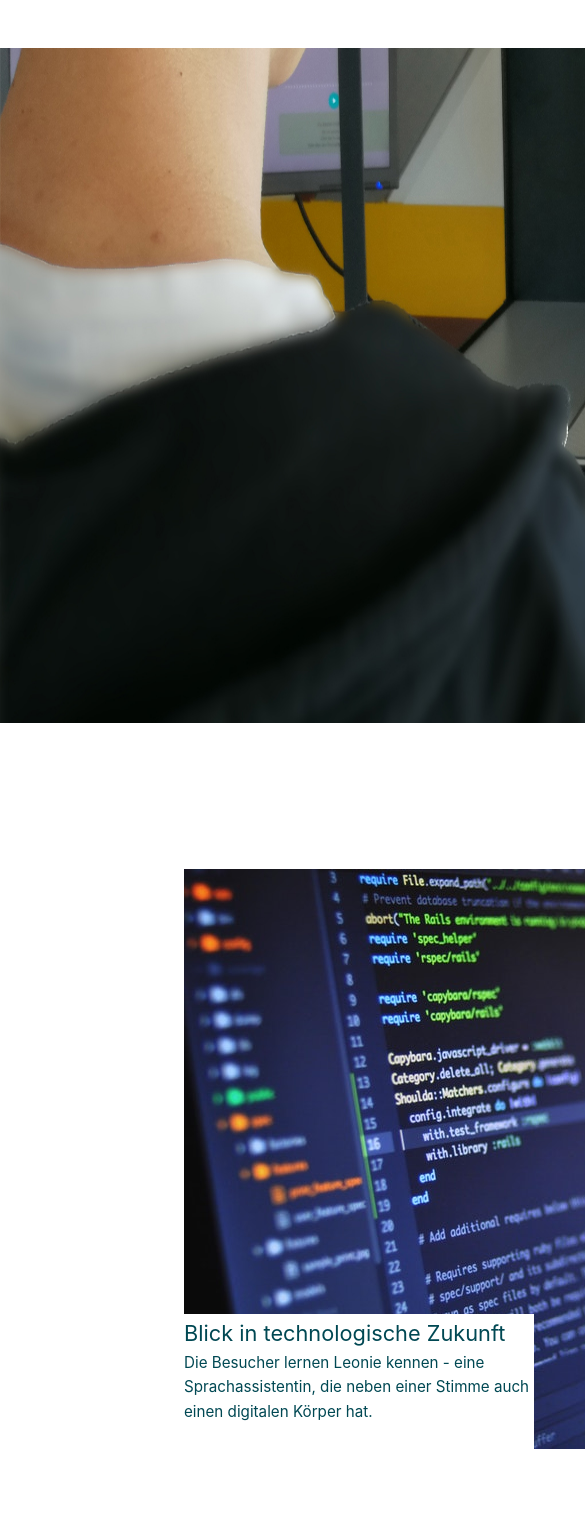
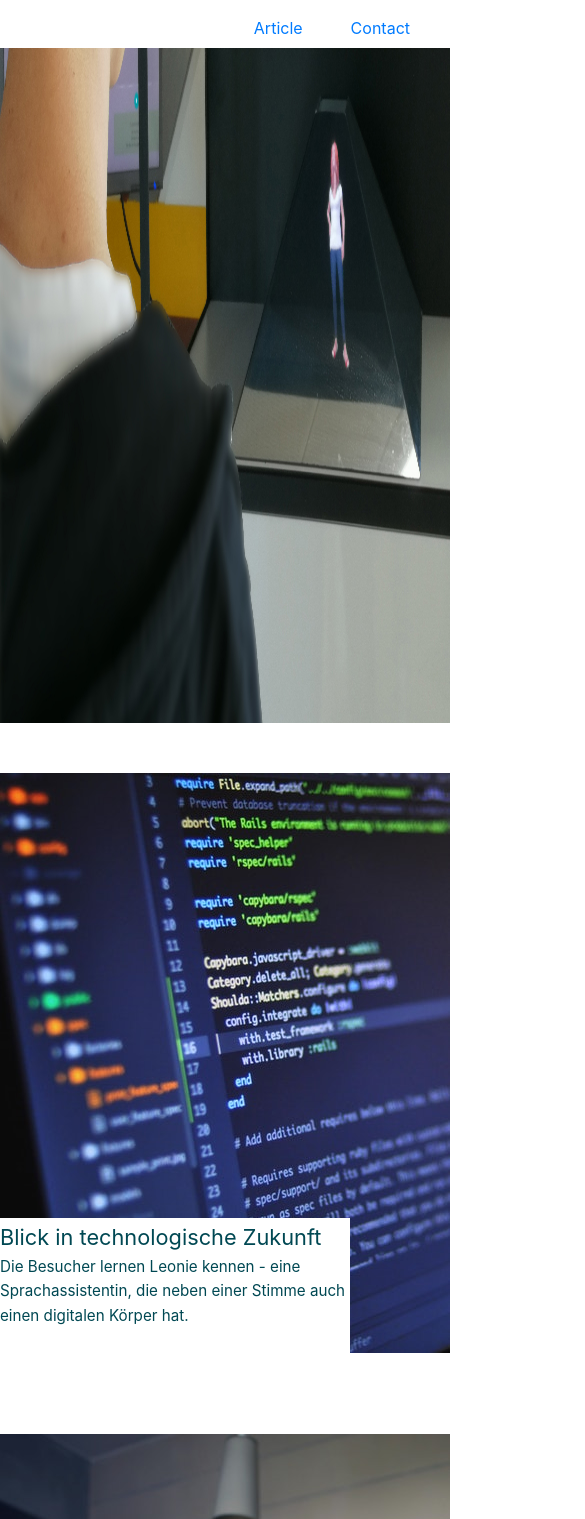
Before and after one commit to KonstantinFrank01/leonie-vue, a Vue app: page / in a window 390 px wide. Shown: the top 1519 px of the page, 585 px wide, since content can reach past the window. Built offline with nearby package versions, Linux system fonts and the light colour scheme.

Commit message:
improved responsiveness (grid)

```diff
--- a/src/App.vue
+++ b/src/App.vue
@@ -72,12 +72,18 @@ export default {
     flex-wrap: wrap;
   }
   .articles__wrapper {
-    margin: 0 12px;
-    margin-top: 6rem;
-    margin-left: 11.5rem;
+    margin: 0 auto;
+    /* margin-top: 6rem;
+    margin-left: 11.5rem; */
     display: grid;
-    grid-gap: 5px;
+    grid-gap: 8vw;
     grid-template-columns: 1fr 1fr;
     grid-template-rows: auto;
   }
+
+  @media screen and (max-width: 960px) {
+    .articles__wrapper {
+      grid-template-columns: 1fr;
+    }
+  }
 </style>
```
